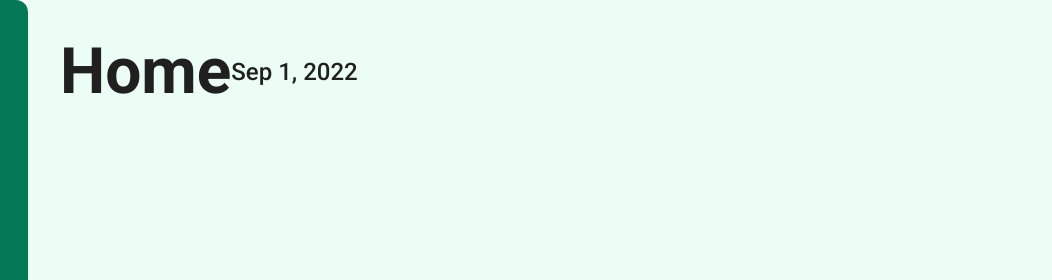
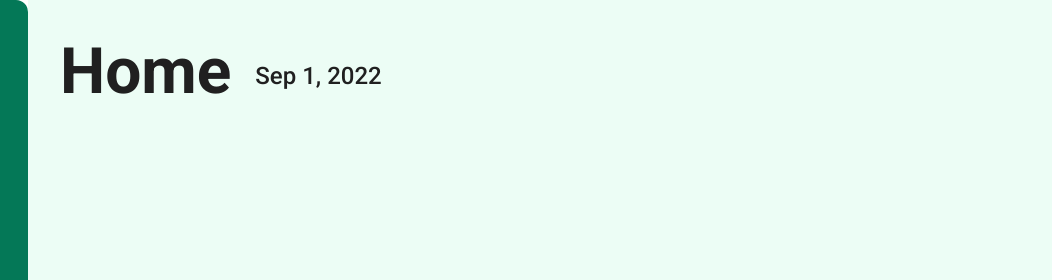
Before and after one commit to NateTewolde/todo-list, a website built with webpack: page dist/index.html in a window 1280 px wide. Shown: the top 280 px of the page, 228-1280 px from the left. Built offline with nearby package versions, Linux system fonts and the light colour scheme.

Commit message:
Add top padding to the header date to help line it up in the center of the header titles page and a column gap between the title and date

```diff
--- a/src/styles/style.css
+++ b/src/styles/style.css
@@ -74,9 +74,10 @@
 }
 
 .header-section {
+  grid-area: 1/1/2/2;
   display: flex;
   align-items: center;
-  grid-area: 1/1/2/2;
+  column-gap: 24px;
 }
 
 .header-title {
@@ -87,6 +88,7 @@
 .header-date {
   font-size: 1.5rem;
   font-weight: 500;
+  padding-top: 8px;
 }
 
 .priority-container {
```
